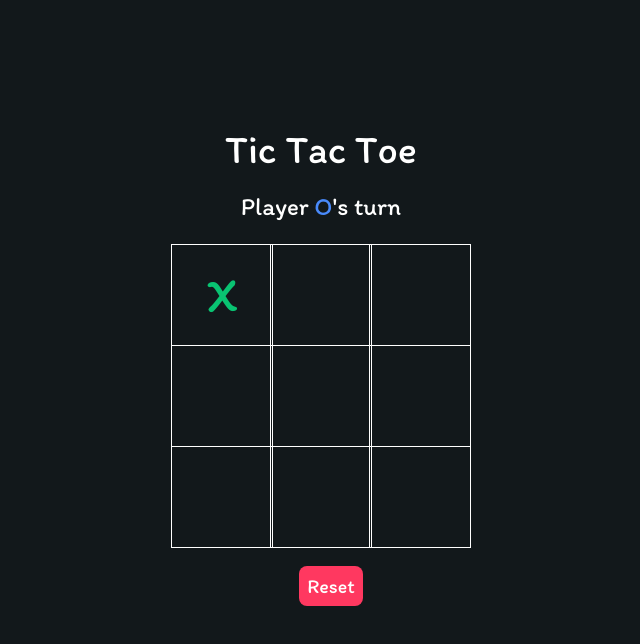
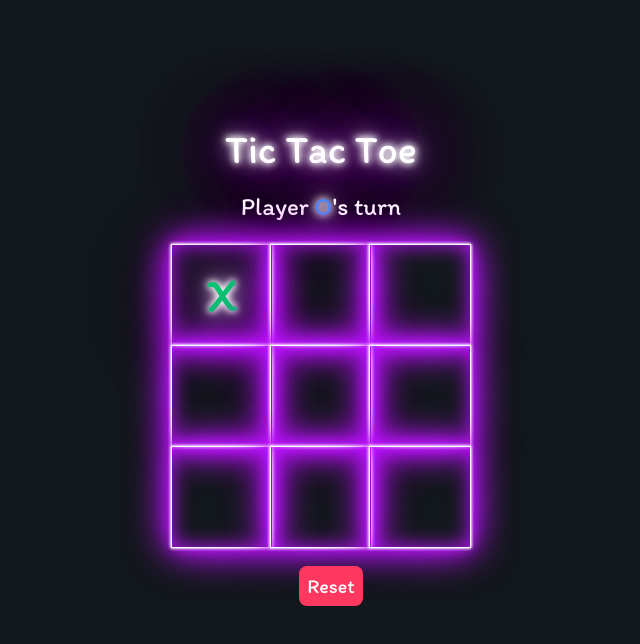
Before and after one commit to Ryanb021/tic-tac-toe, a plain HTML site: page index.html in a window 1280 px wide. Both pictures are taken after a click on the element 541 px from the left and 295 px from the top of the page. Shown: the whole page, without its empty margins (319-959 px from the left). Drawn offline with Linux system fonts and the light colour scheme.

Commit message:
made neon lights

```diff
--- a/style.css
+++ b/style.css
@@ -15,6 +15,15 @@
   text-align: center;
   font-size: 40px;
   margin-top: 10%;
+  text-shadow:
+    0 0 7px #fff,
+    0 0 10px #fff,
+    0 0 21px #fff,
+    0 0 42px #bc13fe,
+    0 0 82px #bc13fe,
+    0 0 92px #bc13fe,
+    0 0 102px #bc13fe,
+    0 0 151px #bc13fe;
 }
 
 .display {
@@ -39,7 +48,14 @@
 }
 
 .tile {
-  border: 1px solid white;
+  /*border: 1px solid white;*/
+  border: 1px solid #fff;
+  box-shadow: 0 0 .2rem #fff,
+  0 0 .2rem #fff,
+  0 0 2rem #bc13fe,
+  0 0 0.8rem #bc13fe,
+  0 0 2.8rem #bc13fe,
+  inset 0 0 1.3rem #bc13fe; ;
   min-width: 100px;
   min-height: 100px;
   display: flex;
@@ -51,10 +67,28 @@
 
 .playerX {
   color: #09C372;
+  text-shadow:
+    0 0 7px #fff,
+    0 0 10px #fff,
+    0 0 21px #fff,
+    0 0 42px #bc13fe,
+    0 0 82px #bc13fe,
+    0 0 92px #bc13fe,
+    0 0 102px #bc13fe,
+    0 0 151px #bc13fe;
 }
 
 .playerO {
   color: #498AFB;
+  text-shadow:
+    0 0 7px #fff,
+    0 0 10px #fff,
+    0 0 21px #fff,
+    0 0 42px #bc13fe,
+    0 0 82px #bc13fe,
+    0 0 92px #bc13fe,
+    0 0 102px #bc13fe,
+    0 0 151px #bc13fe;
 }
 
 .controls {
```
